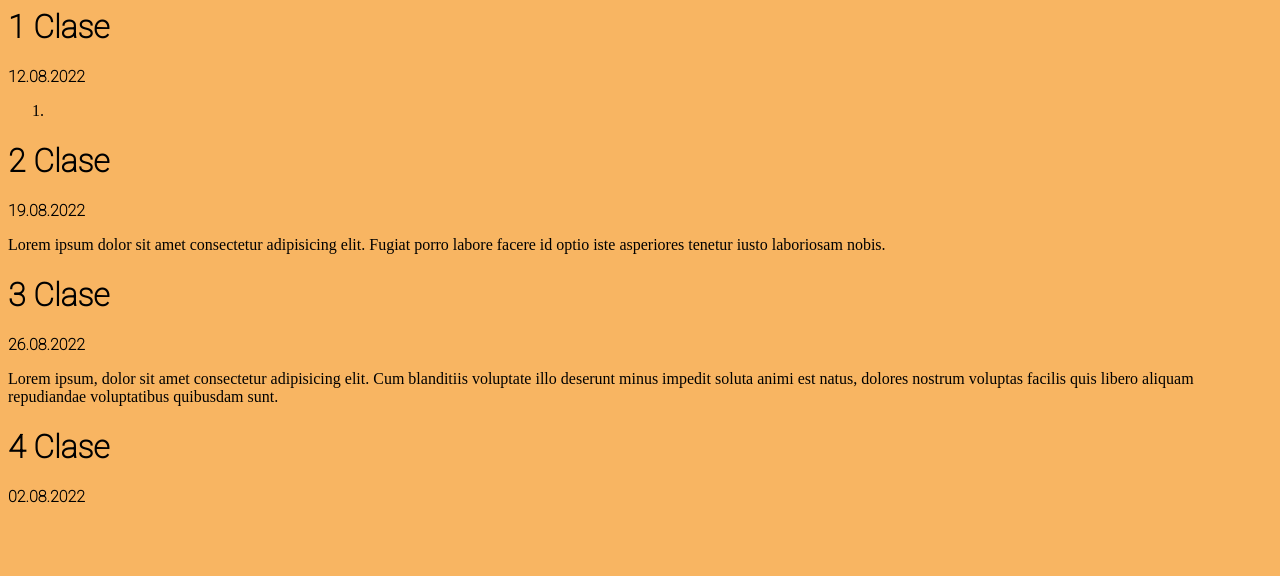
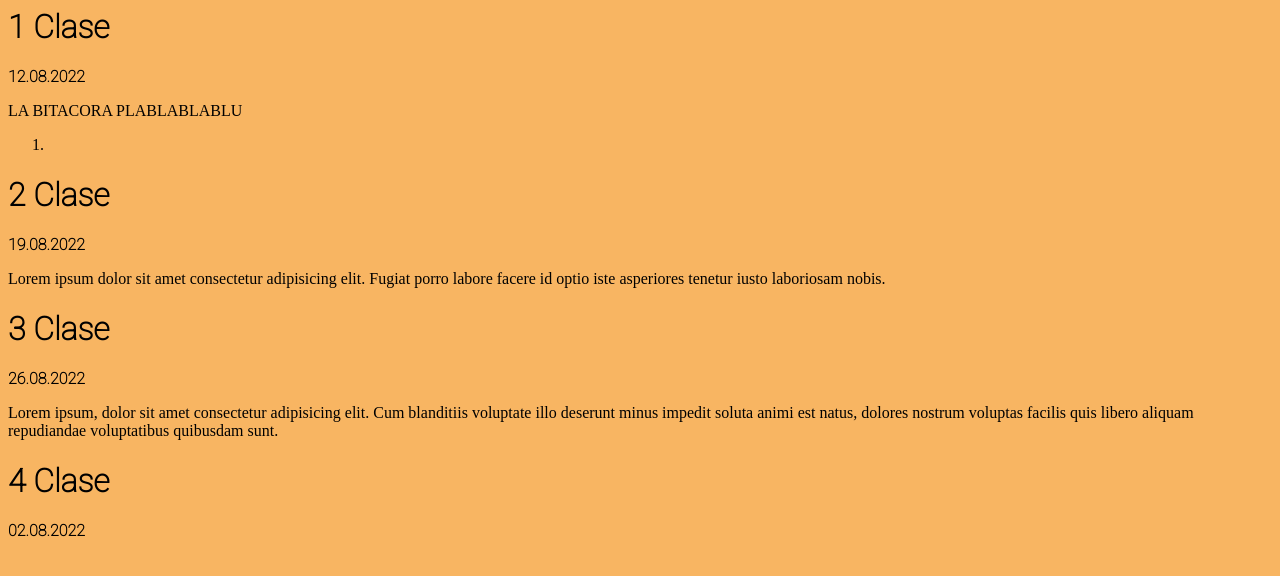
Before and after one commit to ead-codigo-2022/bitacora-personal-MartinaVasquez, a plain HTML site: page index.html in a window 1280 px wide. Drawn offline with Linux system fonts and the light colour scheme.

Commit message:
Update index.html

```diff
--- a/index.html
+++ b/index.html
@@ -18,7 +18,7 @@
         <h1>1 Clase</h1>
         <h2>12.08.2022</h2>
         <p>
-
+          LA BITACORA PLABLABLABLU
         </p>
         <ol>
             <li> </li>
```
